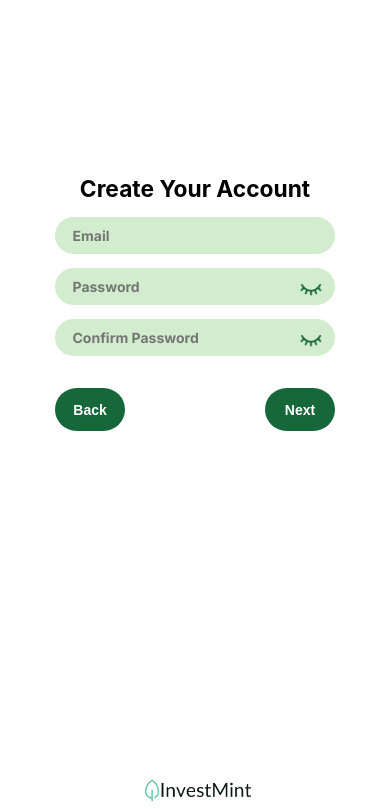
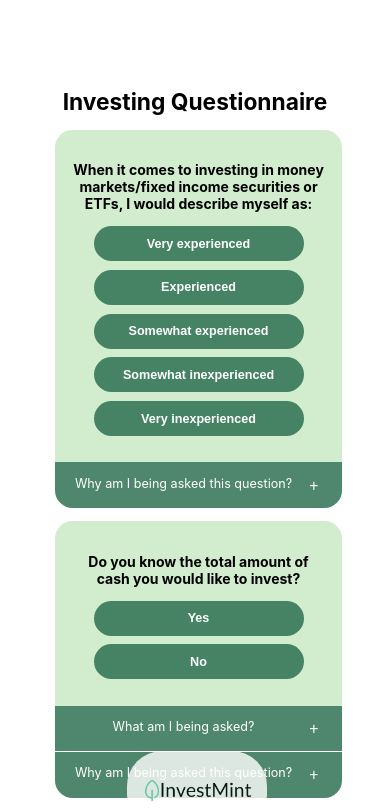
Before and after one commit to InvestMint-Dev/InvestMint-UI, a React (Create React App) app: page /create-account in a window 390 px wide. Shown: the top 809 px of the page. Built offline with nearby package versions, Linux system fonts and the light colour scheme.

Commit message:
responsively styling create-account-page-4

```diff
--- a/src/pages/create-account-page/create-account-page-4/create-account-page-4.css
+++ b/src/pages/create-account-page/create-account-page-4/create-account-page-4.css
@@ -25,7 +25,7 @@
 .question-label {
     text-align: center;
     font-weight: bold;
-    font-size: 1.125rem;
+    font-size: 1rem;
 }
 
 .question-answer-button {
@@ -91,3 +91,21 @@
     background-color: rgba(35, 105, 74, 0.8);
     color: white;
 }
+
+
+/* Small devices (phones and tablets) */
+@media (max-width: 768px) {
+    .question-container {
+        width: 18rem;
+    }
+
+    .question-answer-button {
+        width: 15rem;
+        font-size: 0.9rem;
+    }
+
+    .question-footer {
+        width: 18rem;
+        font-size: 0.9rem;
+    }
+}
--- a/src/pages/create-account-page/create-account-page.css
+++ b/src/pages/create-account-page/create-account-page.css
@@ -61,6 +61,10 @@
         width: 20rem;
     }
 
+    .page-4-container {
+        width: 20rem;
+    }
+
     .stepper-container {
         width: 20rem;
 
--- a/src/pages/create-account-page/create-account-page.js
+++ b/src/pages/create-account-page/create-account-page.js
@@ -14,7 +14,7 @@ import './create-account-page.css';
 import '../styling/form-styling.css';
 
 export const CreateAccountPage = () => {
-    const [currentPage, setCurrentPage] = useState(1);
+    const [currentPage, setCurrentPage] = useState(4);
     const [nextButtonClicked, setNextButtonClicked] = useState(false);
     const [showErrorAlert, setShowErrorAlert] = useState(false); // State for alert visibility
     const [alertClass, setAlertClass] = useState(""); // State for alert class
```
